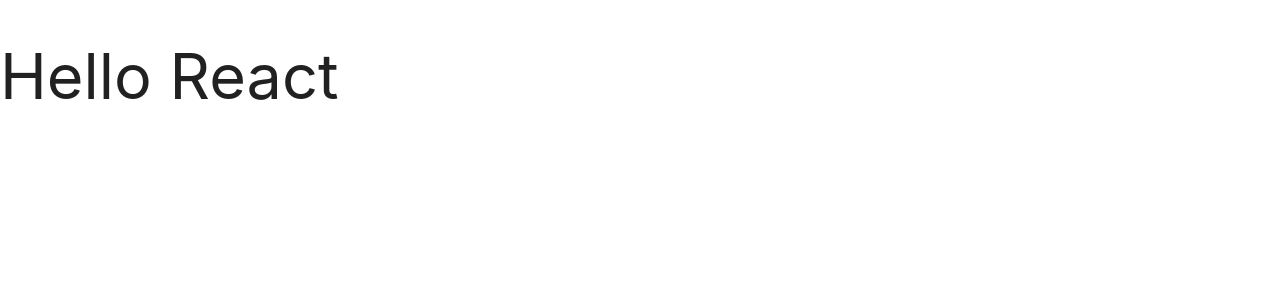
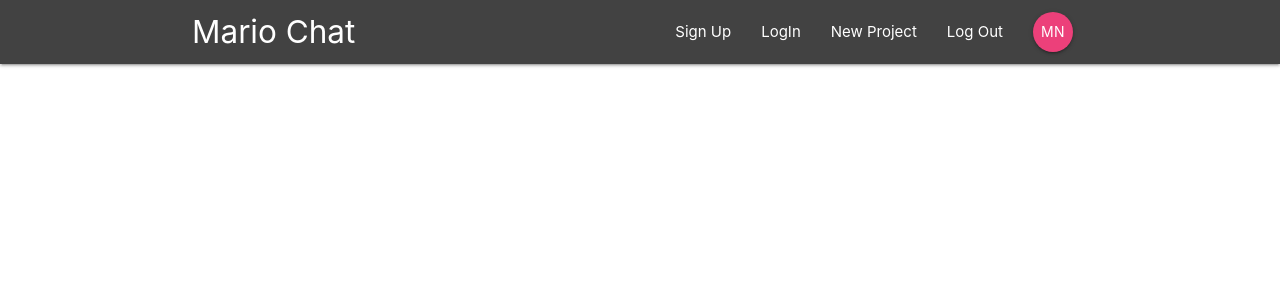
Before and after one commit to YUUSUKE18/react-firebase-app, a React (Create React App) app: page / in a window 1280 px wide. Shown: the top 300 px of the page. Built offline with nearby package versions, Linux system fonts and the light colour scheme.

Commit message:
dashboard on the way

```diff
--- a/src/App.js
+++ b/src/App.js
@@ -1,12 +1,13 @@
 import React from 'react';
 import {BrowserRouter} from 'react-router-dom'
+import Navbar from './components/Layout/Navbar'
 
 
 function App() {
   return (
     <BrowserRouter>
       <div className="App">
-        <h1>Hello React</h1>
+        <Navbar />
       </div>
     </BrowserRouter>
   );
--- a/src/components/Layout/Navbar.js
+++ b/src/components/Layout/Navbar.js
@@ -1 +1,18 @@
 import React from 'react'
+import {Link} from 'react-router-dom'
+import SignedInLinks from './SingedinLinks'
+import SignedOutLinks from './SingedoutLinks'
+
+const Navbar = () => {
+    return(
+        <nav className="nav-wapper grey-text grey darken-3">
+            <div className="container">
+                <Link to='/' className="brand-logo">Mario Chat</Link>
+                <SignedInLinks />
+                <SignedOutLinks />
+            </div>
+        </nav>
+    )
+}
+
+export default Navbar
--- a/src/components/Layout/SingedinLinks.js
+++ b/src/components/Layout/SingedinLinks.js
@@ -0,0 +1,14 @@
+import React from 'react'
+import {NavLink} from 'react-router-dom'
+
+const SignedInLinks = () => {
+    return(
+        <ul className="right">
+            <li><NavLink to='/'>New Project</NavLink></li>
+            <li><NavLink to='/'>Log Out</NavLink></li>
+            <li><NavLink to='/' className="btn btn-floating pink lighten-1">MN</NavLink></li>
+        </ul>
+    )
+}
+
+export default SignedInLinks
--- a/src/components/Layout/SingedoutLinks.js
+++ b/src/components/Layout/SingedoutLinks.js
@@ -0,0 +1,13 @@
+import React from 'react'
+import {NavLink} from 'react-router-dom'
+
+const SignedOutLinks = () => {
+    return(
+        <ul className="right">
+            <li><NavLink to='/'>Sign Up</NavLink></li>
+            <li><NavLink to='/'>LogIn</NavLink></li>
+        </ul>
+    )
+}
+
+export default SignedOutLinks
```
Also changed, not shown: src/components/dashboard/dashboard/DashBoard.js (added, +21 -0 lines), src/components/dashboard/dashboard/Notifications.js (+11 -0 lines), src/components/project/ProjectList.js (+31 -0 lines).
